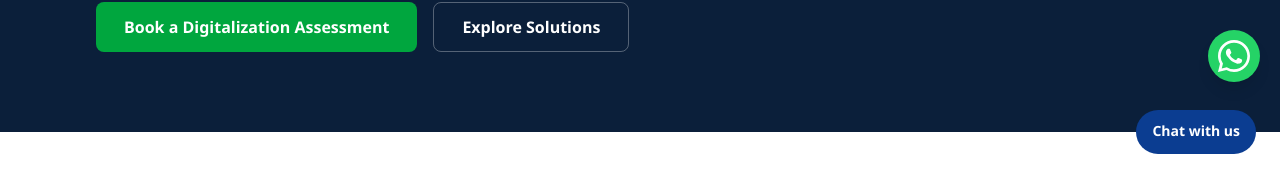
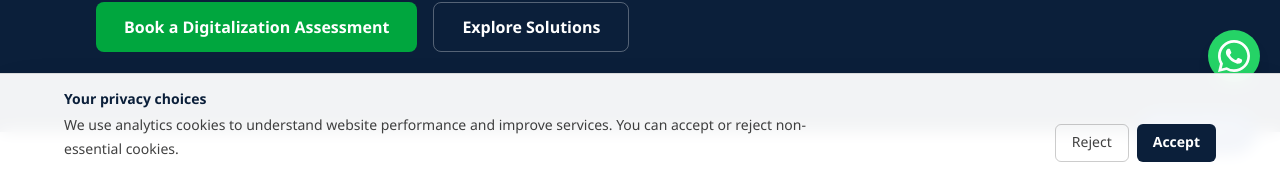
Before and after one commit to sarapriyain09/splendidtechnology, a Next.js app: page / in a window 1280 px wide. Shown: the part 622-800 px from the top of the page. Built offline with nearby package versions, Linux system fonts and the light colour scheme; no server answers.

Commit message:
Add Google Consent Mode v2 with cookie consent banner

```diff
--- a/src/app/layout.tsx
+++ b/src/app/layout.tsx
@@ -5,6 +5,7 @@ import { SiteFooter } from "@/components/SiteFooter";
 import { SiteHeader } from "@/components/SiteHeader";
 import { ChatWidget } from "@/components/ChatWidget";
 import { WhatsAppButton } from "@/components/WhatsAppButton";
+import { CookieConsentBanner } from "@/components/CookieConsentBanner";
 
 const roboto = Roboto({
   variable: "--font-roboto",
@@ -81,6 +82,13 @@ export default function RootLayout({
               window.dataLayer = window.dataLayer || [];
               function gtag(){dataLayer.push(arguments);}
               gtag('js', new Date());
+              gtag('consent', 'default', {
+                ad_storage: 'denied',
+                analytics_storage: 'denied',
+                ad_user_data: 'denied',
+                ad_personalization: 'denied',
+                wait_for_update: 500
+              });
               gtag('config', 'G-8VJ7HX37V6');
             `,
           }}
@@ -92,6 +100,7 @@ export default function RootLayout({
         <SiteFooter />
         <ChatWidget />
         <WhatsAppButton />
+        <CookieConsentBanner />
       </body>
     </html>
   );
--- /dev/null
+++ b/src/components/CookieConsentBanner.tsx
@@ -0,0 +1,106 @@
+"use client";
+
+import { useEffect, useState } from "react";
+
+type ConsentChoice = "accepted" | "rejected";
+
+type GtagConsentState = {
+  ad_storage: "granted" | "denied";
+  analytics_storage: "granted" | "denied";
+  ad_user_data: "granted" | "denied";
+  ad_personalization: "granted" | "denied";
+};
+
+declare global {
+  interface Window {
+    gtag?: (...args: unknown[]) => void;
+  }
+}
+
+const STORAGE_KEY = "cookie_consent";
+
+const GRANTED_CONSENT: GtagConsentState = {
+  ad_storage: "granted",
+  analytics_storage: "granted",
+  ad_user_data: "granted",
+  ad_personalization: "granted",
+};
+
+const DENIED_CONSENT: GtagConsentState = {
+  ad_storage: "denied",
+  analytics_storage: "denied",
+  ad_user_data: "denied",
+  ad_personalization: "denied",
+};
+
+function setConsentCookie(choice: ConsentChoice): void {
+  document.cookie = `${STORAGE_KEY}=${choice}; Max-Age=31536000; Path=/; SameSite=Lax`;
+}
+
+function updateGoogleConsent(choice: ConsentChoice): void {
+  if (!window.gtag) return;
+
+  window.gtag("consent", "update", choice === "accepted" ? GRANTED_CONSENT : DENIED_CONSENT);
+}
+
+export function CookieConsentBanner() {
+  const [consentChoice, setConsentChoice] = useState<ConsentChoice | null>(() => {
+    if (typeof window === "undefined") return null;
+    try {
+      const saved = window.localStorage.getItem(STORAGE_KEY) as ConsentChoice | null;
+      return saved === "accepted" || saved === "rejected" ? saved : null;
+    } catch {
+      return null;
+    }
+  });
+
+  useEffect(() => {
+    if (!consentChoice) return;
+    updateGoogleConsent(consentChoice);
+  }, [consentChoice]);
+
+  const handleChoice = (choice: ConsentChoice) => {
+    try {
+      window.localStorage.setItem(STORAGE_KEY, choice);
+    } catch {
+      // Ignore storage failures and continue with runtime consent update.
+    }
+
+    setConsentCookie(choice);
+    updateGoogleConsent(choice);
+    setConsentChoice(choice);
+  };
+
+  if (consentChoice) return null;
+
+  return (
+    <div className="fixed inset-x-0 bottom-0 z-[100] border-t border-black/10 bg-white/95 p-4 shadow-2xl backdrop-blur">
+      <div className="mx-auto flex w-full max-w-6xl flex-col gap-3 sm:flex-row sm:items-end sm:justify-between">
+        <div className="max-w-3xl">
+          <p className="text-sm font-semibold text-[#0b1f3a]">Your privacy choices</p>
+          <p className="mt-1 text-sm leading-6 text-black/75">
+            We use analytics cookies to understand website performance and improve services.
+            You can accept or reject non-essential cookies.
+          </p>
+        </div>
+
+        <div className="flex gap-2">
+          <button
+            type="button"
+            onClick={() => handleChoice("rejected")}
+            className="rounded-md border border-black/20 px-4 py-2 text-sm font-medium text-black/75 hover:bg-black/5"
+          >
+            Reject
+          </button>
+          <button
+            type="button"
+            onClick={() => handleChoice("accepted")}
+            className="rounded-md bg-[#0b1f3a] px-4 py-2 text-sm font-semibold text-white hover:bg-[#112d55]"
+          >
+            Accept
+          </button>
+        </div>
+      </div>
+    </div>
+  );
+}
```
